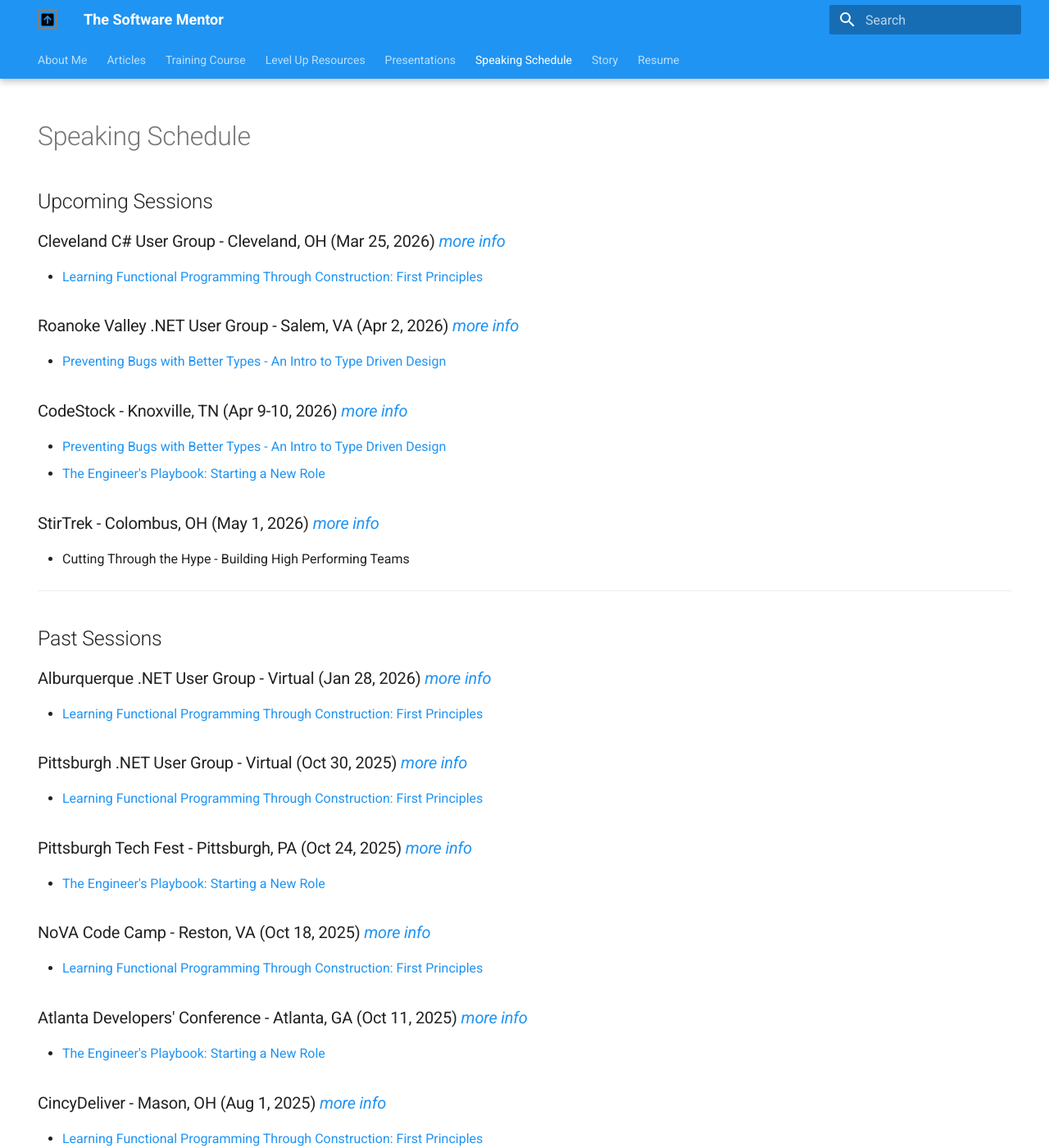
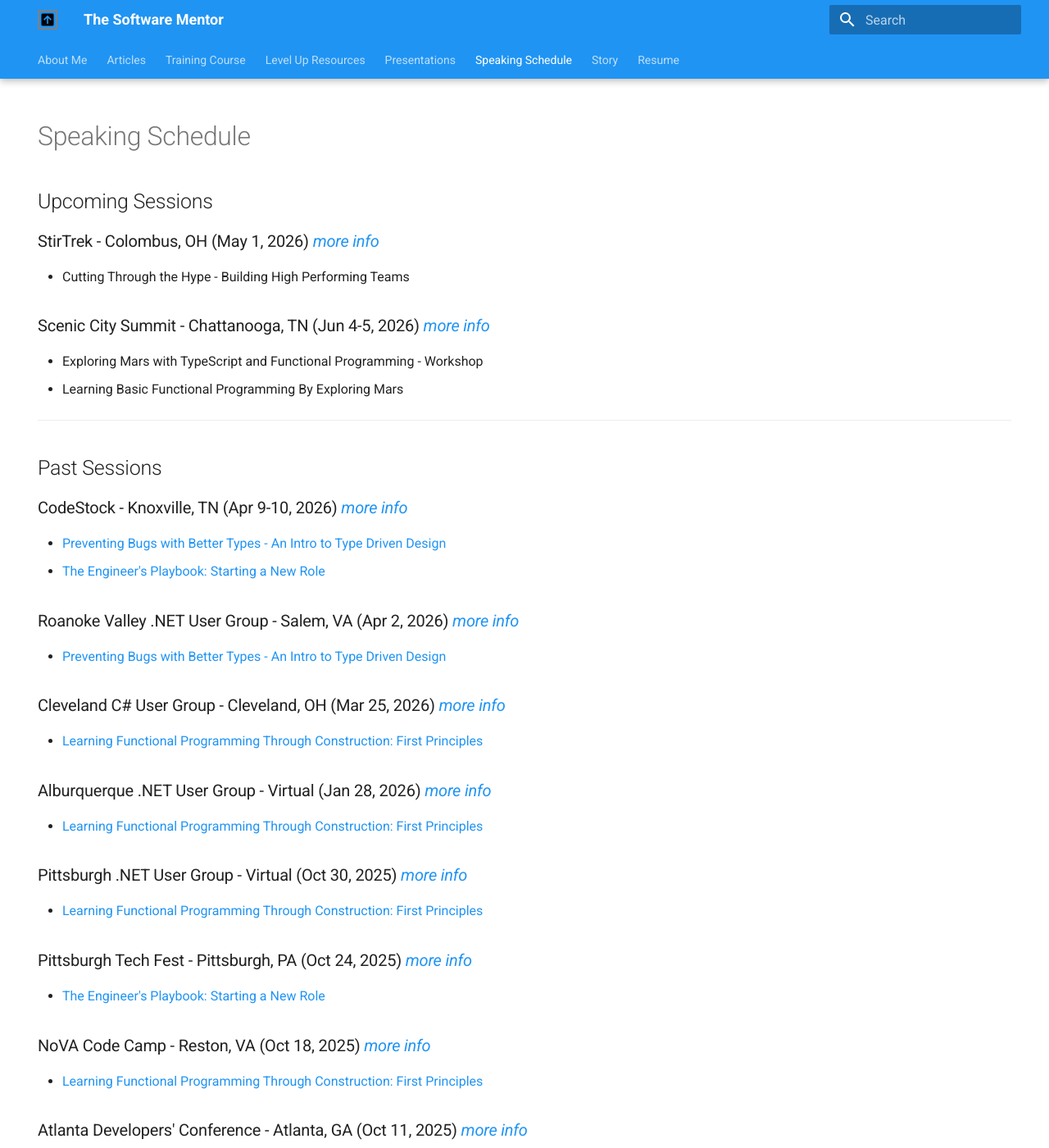
Before and after one commit to cameronpresley/blog, an MkDocs documentation site: the page built from docs/speaking-schedule.md, in a window 1280 px wide and 1400 px high. Shown: the whole window at 82% size. Built offline with MkDocs 1.6.1 and Material for MkDocs 9.7.7, drawn with Linux system fonts in a browser that asks for light colours; plug-ins that fetch from the network failed and are left out.

Commit message:
Update speaking schedule with new and past sessions (#177)

```diff
--- a/docs/speaking-schedule.md
+++ b/docs/speaking-schedule.md
@@ -7,25 +7,32 @@
 # Speaking Schedule
 ## Upcoming Sessions
 
-### Cleveland C# User Group - Cleveland, OH (Mar 25, 2026) _[more info](https://www.meetup.com/cleveland-cs/events/313672173/)_
+### StirTrek - Colombus, OH (May 1, 2026) _[more info](https://stirtrek.com/)_
 
-- [Learning Functional Programming Through Construction: First Principles](./presentations.md#learning-functional-programming-through-construction-first-principles)
+- Cutting Through the Hype - Building High Performing Teams
 
-### Roanoke Valley .NET User Group - Salem, VA (Apr 2, 2026) _[more info](https://www.meetup.com/roanoke-valley-net-user-group/events/313580095/)_
+### Scenic City Summit - Chattanooga, TN (Jun 4-5, 2026) _[more info](https://sceniccitysummit.com/)_
 
-- [Preventing Bugs with Better Types - An Intro to Type Driven Design]()
+- Exploring Mars with TypeScript and Functional Programming - Workshop
+- Learning Basic Functional Programming By Exploring Mars
+
+---
+## Past Sessions
 
 ### CodeStock - Knoxville, TN (Apr 9-10, 2026) _[more info](https://www.codestock.org)_
 
 - [Preventing Bugs with Better Types - An Intro to Type Driven Design]()
 - [The Engineer's Playbook: Starting a New Role](presentations.md#the-engineers-playbook-starting-a-new-role)
 
-### StirTrek - Colombus, OH (May 1, 2026) _[more info](https://stirtrek.com/)_
 
-- Cutting Through the Hype - Building High Performing Teams
+### Roanoke Valley .NET User Group - Salem, VA (Apr 2, 2026) _[more info](https://www.meetup.com/roanoke-valley-net-user-group/events/313580095/)_
 
----
-## Past Sessions
+- [Preventing Bugs with Better Types - An Intro to Type Driven Design]()
+
+### Cleveland C# User Group - Cleveland, OH (Mar 25, 2026) _[more info](https://www.meetup.com/cleveland-cs/events/313672173/)_
+
+- [Learning Functional Programming Through Construction: First Principles](./presentations.md#learning-functional-programming-through-construction-first-principles)
+
 
 ### Alburquerque .NET User Group - Virtual (Jan 28, 2026) _[more info](https://www.meetup.com/albuquerque-net-users-group/events/312683005/)_
 
```
